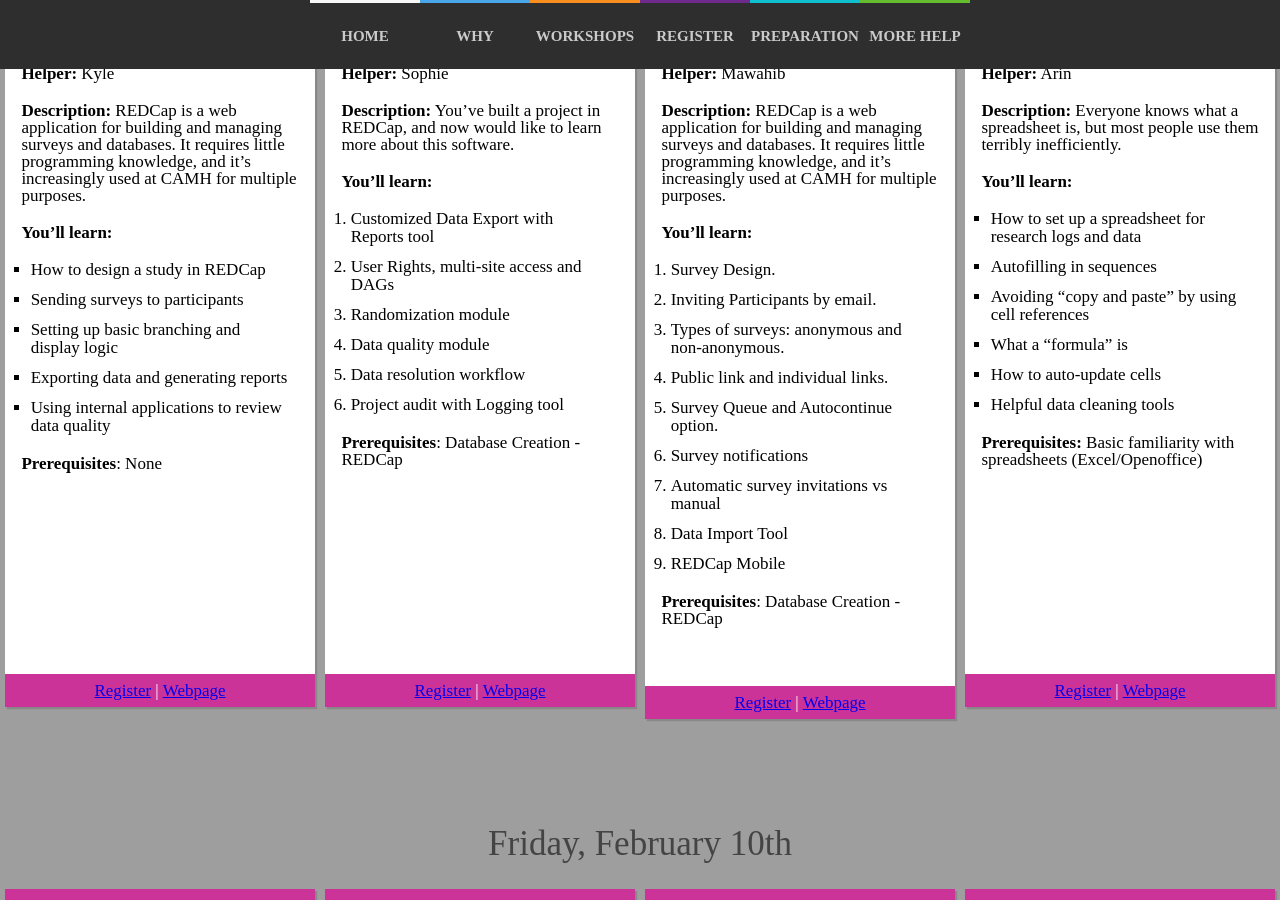
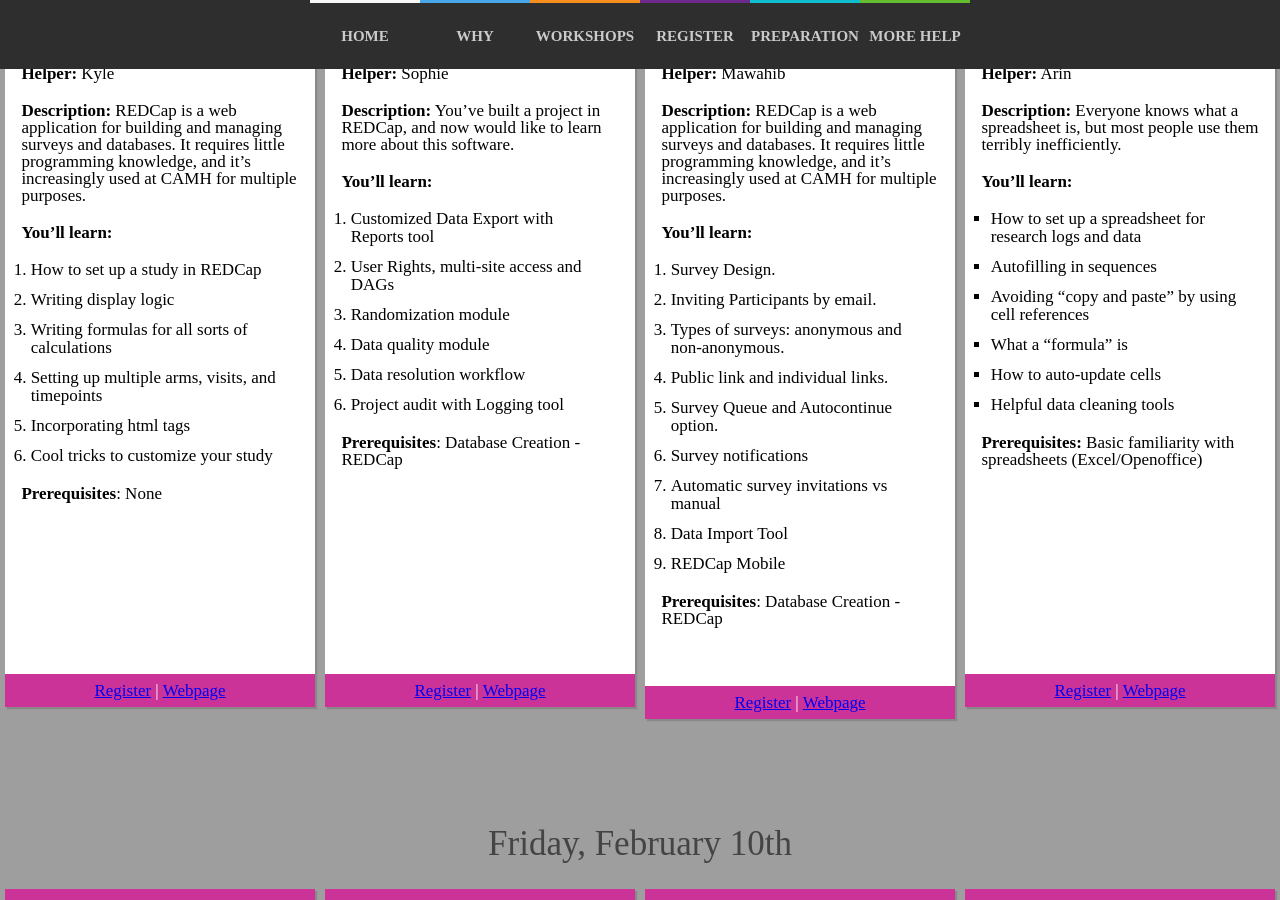
Before and after one commit to CAMH-SCWG/feb-2017-workshops, a Jekyll site: the page built from _posts/2017-01-03-details.md, in a window 1280 px wide and 900 px high, scrolled down 398 px. Built offline with Jekyll 4.4.1, drawn with Linux system fonts in a browser that asks for light colours; nearby versions of some CDN libraries; our own code applies the rules of GitHub Pages for plain Markdown files.

Commit message:
updated redcap description

```diff
--- a/_posts/2017-01-03-details.md
+++ b/_posts/2017-01-03-details.md
@@ -23,11 +23,12 @@
 
 **You'll learn:**
 
-- How to design a study in REDCap
--	Sending surveys to participants
--	Setting up basic branching and display logic
--	Exporting data and generating reports
--	Using internal applications to review data quality
+1. How to set up a study in REDCap
+2.	Writing display logic
+3. Writing formulas for all sorts of calculations
+4. Setting up multiple arms, visits, and timepoints
+4. Incorporating html tags
+5. Cool tricks to customize your study
 
 **Prerequisites**: None
 
```
